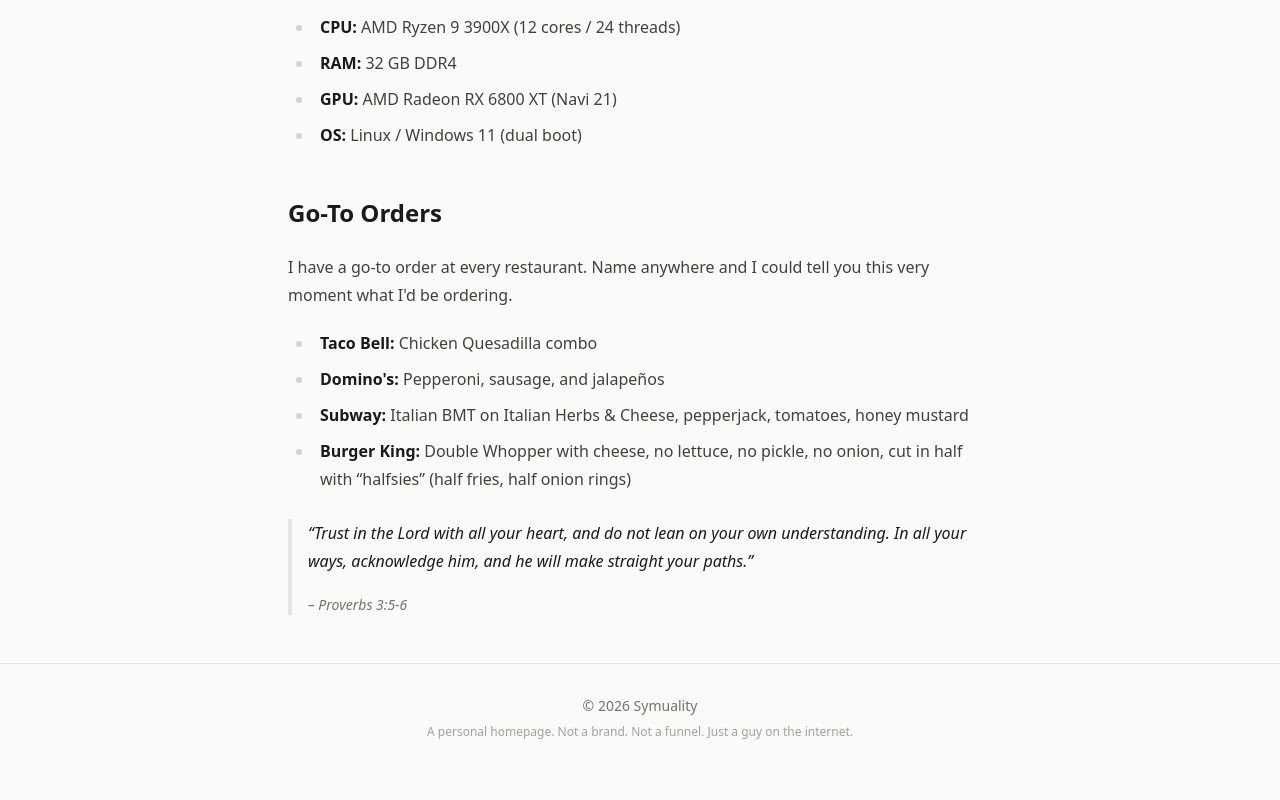
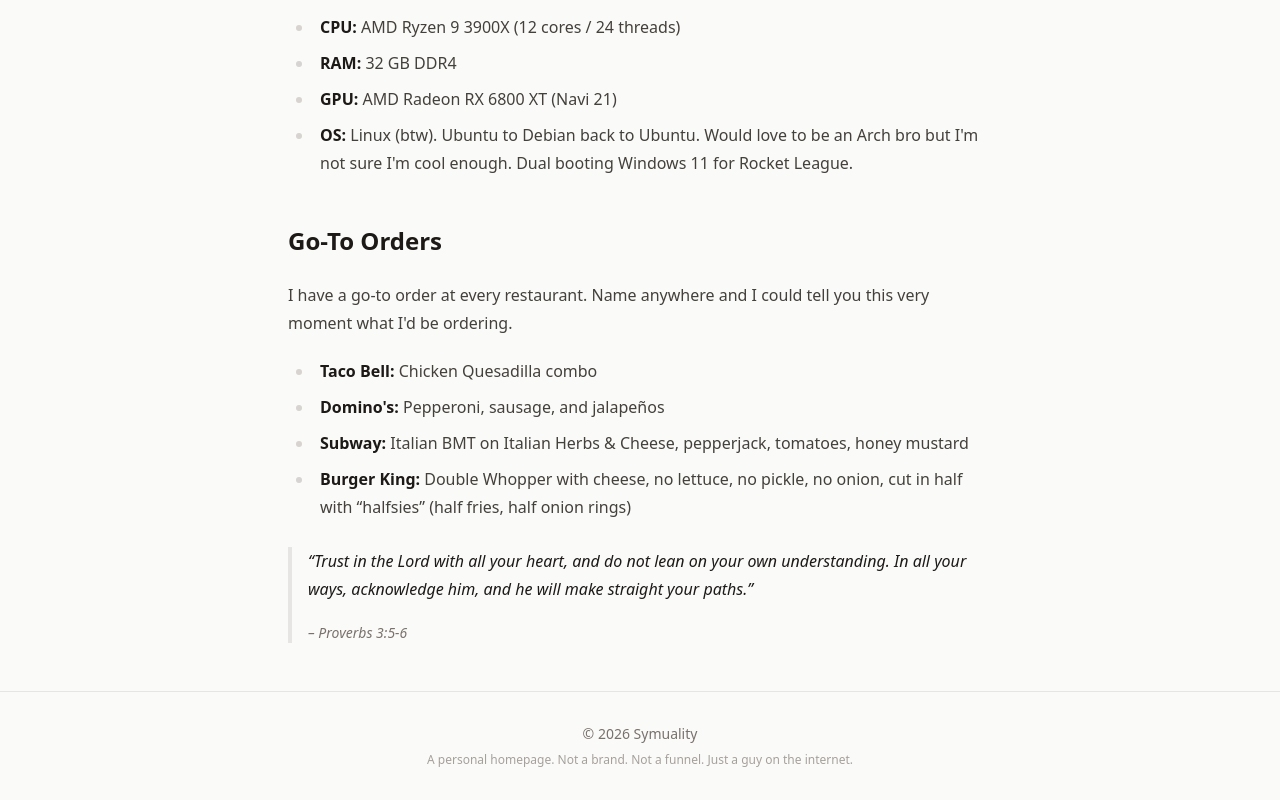
Before and after one commit to DaltonR121/symuality, a Next.js app: page /about in a window 1280 px wide. Shown: the part 6300-7100 px from the top of the page. Before the commit the page ends 7072 px from the top, so only its background shows below. Built offline with nearby package versions, Linux system fonts and the light colour scheme.

Commit message:
style: bring back the Linux (btw) with distro-hopping story

```diff
--- a/src/app/about/page.tsx
+++ b/src/app/about/page.tsx
@@ -300,7 +300,7 @@
           <li><strong>CPU:</strong> AMD Ryzen 9 3900X (12 cores / 24 threads)</li>
           <li><strong>RAM:</strong> 32 GB DDR4</li>
           <li><strong>GPU:</strong> AMD Radeon RX 6800 XT (Navi 21)</li>
-          <li><strong>OS:</strong> Linux / Windows 11 (dual boot)</li>
+          <li><strong>OS:</strong> Linux (btw). Ubuntu to Debian back to Ubuntu. Would love to be an Arch bro but I&apos;m not sure I&apos;m cool enough. Dual booting Windows 11 for Rocket League.</li>
         </ul>
 
         <h2>Go-To Orders</h2>
```
